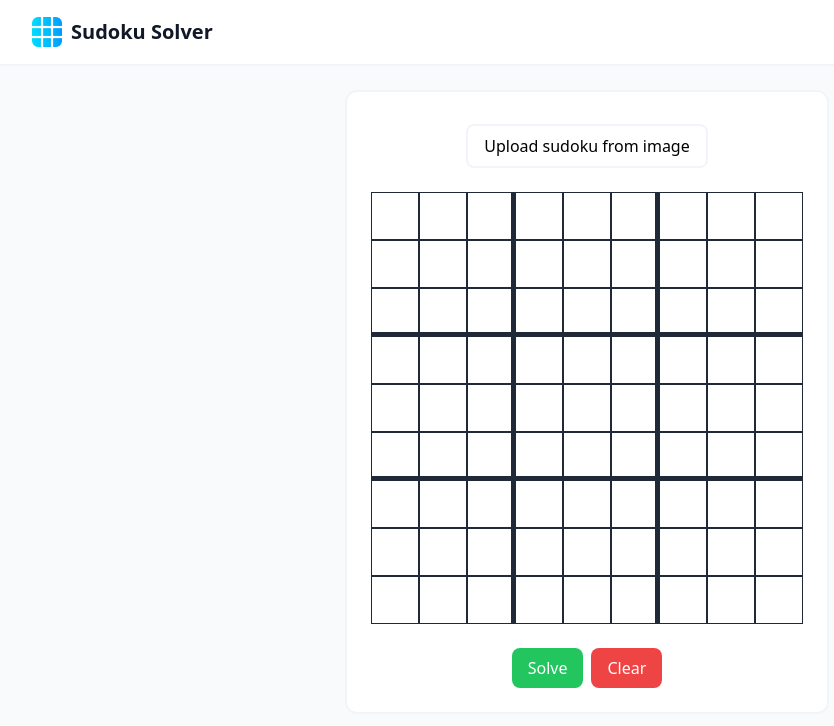
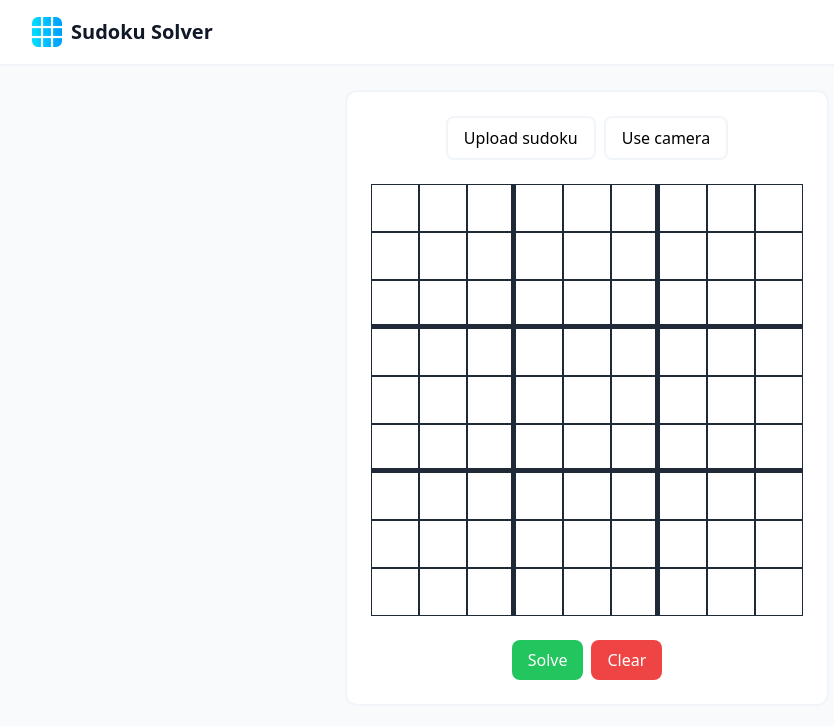
Before and after one commit to davidkopelent/sudokuSolver, a Next.js app: page / in a window 1280 px wide. Shown: the top 726 px of the page, without its empty margins (53-887 px from the left). Built offline with nearby package versions, Linux system fonts and the light colour scheme.

Commit message:
Update: Added camera support for instant sudoku upload

```diff
--- a/src/components/SudokuSolver.tsx
+++ b/src/components/SudokuSolver.tsx
@@ -10,7 +10,10 @@ export default function SudokuSolver() {
     );
     const [image, setImage] = useState<string | null>(null);
     const [isProcessing, setIsProcessing] = useState(false);
+    const [isCameraOpen, setIsCameraOpen] = useState(false);
     const fileInputRef = useRef<HTMLInputElement>(null);
+    const videoRef = useRef<HTMLVideoElement>(null);
+    const canvasRef = useRef<HTMLCanvasElement>(null);
 
     // Handle image selection
     const handleFileChange = async (event: React.ChangeEvent<HTMLInputElement>) => {
@@ -19,10 +22,47 @@ export default function SudokuSolver() {
 
         const url = URL.createObjectURL(file);
         setImage(url);
-
-        // Wait for image to load before processing
         await new Promise((resolve) => setTimeout(resolve, 500));
         processImage(url);
+    };
+
+    const startCamera = async () => {
+        setIsCameraOpen(true);
+        const stream = await navigator.mediaDevices.getUserMedia({ video: true });
+        if (videoRef.current) videoRef.current.srcObject = stream;
+    };
+
+    const capturePhoto = () => {
+        if (!videoRef.current || !canvasRef.current) {
+            console.error("Video or canvas element not found.");
+            return;
+        }
+
+        const context = canvasRef.current.getContext("2d");
+        if (!context) {
+            console.error("Failed to get canvas context.");
+            return;
+        }
+
+        // Set canvas dimensions to match video dimensions
+        canvasRef.current.width = videoRef.current.videoWidth;
+        canvasRef.current.height = videoRef.current.videoHeight;
+
+        // Draw the current frame from the video onto the canvas
+        context.drawImage(videoRef.current, 0, 0, canvasRef.current.width, canvasRef.current.height);
+
+        // Convert the canvas content to a data URL
+        const imageUrl = canvasRef.current.toDataURL("image/png");
+
+        if (!imageUrl) {
+            console.error("Failed to capture image from video.");
+            return;
+        }
+
+        // Set the captured image URL
+        setImage(imageUrl);
+        setIsCameraOpen(false);
+        processImage(imageUrl);
     };
 
     // Process the image and extract numbers
@@ -132,20 +172,18 @@ export default function SudokuSolver() {
     return (
         <div className="flex flex-col items-center space-y-4 p-4 bg-white border-2 border-slate-100 rounded-xl relative">
             {/* Image upload section */}
-            <input
-                type="file"
-                accept="image/*"
-                onChange={handleFileChange}
-                ref={fileInputRef}
-                className="hidden"
-            />
-            <button
-                onClick={() => fileInputRef.current?.click()}
-                className="px-4 py-2 bg-white hover:bg-slate-50 text-black border-2 border-slate-100 rounded-lg"
-                disabled={isProcessing}
-            >
-                {isProcessing ? "Processing..." : "Upload sudoku from image"}
-            </button>
+            <div className="flex items-center space-y-2 gap-2">
+                <input type="file" accept="image/*" onChange={handleFileChange} ref={fileInputRef} className="hidden" />
+                <button onClick={() => fileInputRef.current?.click()} className="px-4 py-2 bg-white border-2 border-slate-100 rounded-lg hover:bg-slate-50" disabled={isProcessing}>Upload sudoku</button>
+                <button onClick={startCamera} className="px-4 py-2 bg-white border-2 border-slate-100 rounded-lg hover:bg-slate-50">Use camera</button>
+            </div>
+            {isCameraOpen && (
+                <div className="relative">
+                    <video ref={videoRef} autoPlay className="w-full max-w-xs rounded-lg" />
+                    <canvas ref={canvasRef} className="hidden" />
+                    <button onClick={capturePhoto} className="block mx-auto my-2 px-4 py-2 bg-green-500 text-white rounded-lg">Capture</button>
+                </div>
+            )}
 
             {isProcessing && (
                 <div className="absolute inset-0 flex items-center justify-center bg-white bg-opacity-50">
```
